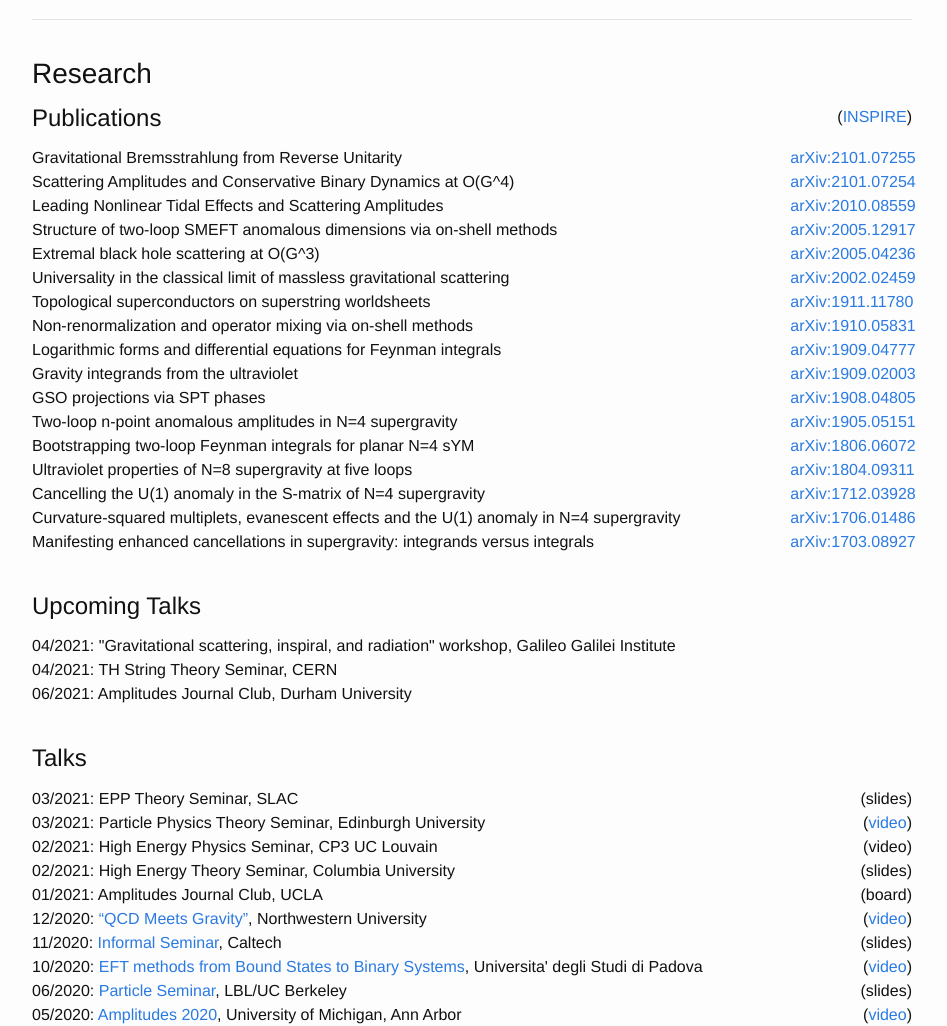
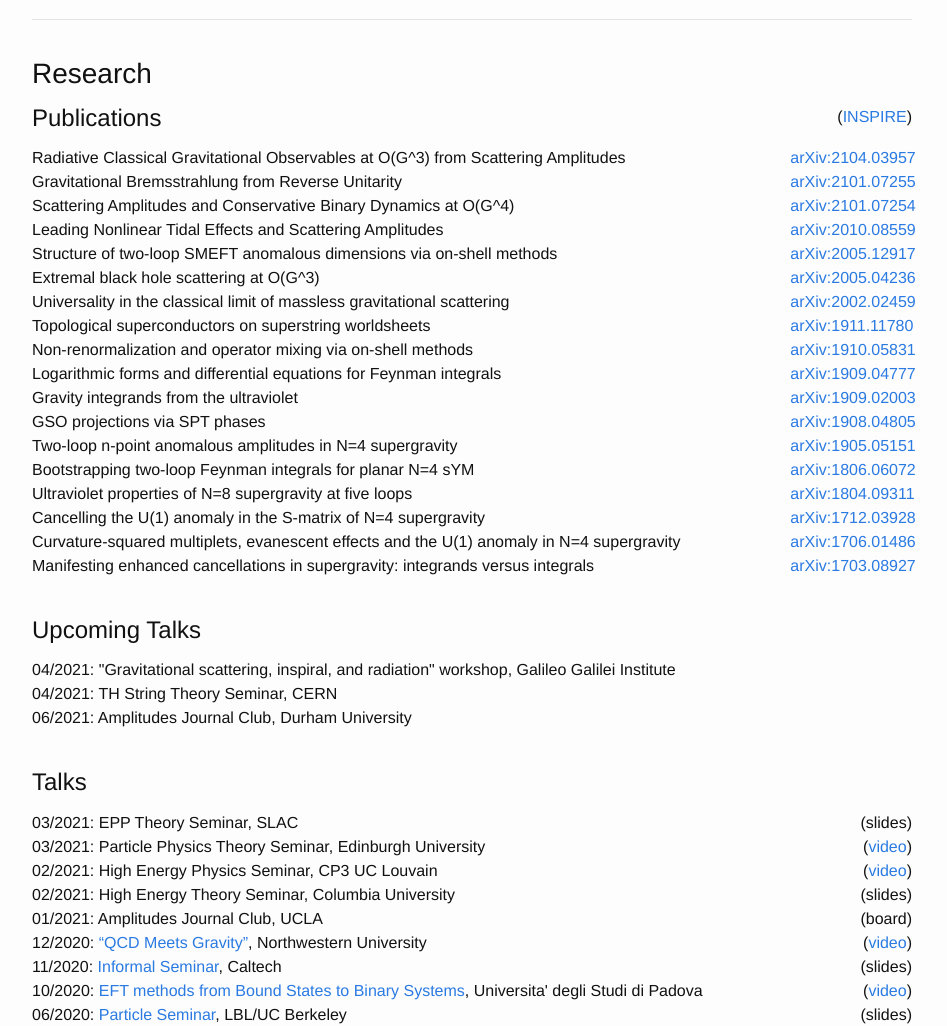
Before and after one commit to julioparra/julioparra.github.io, a Jekyll site: the page built from index.md, in a window 1280 px wide and 1400 px high. Shown: the part 374-1400 px from the top of the window, without its empty margins (168-1115 px from the left). Built offline with Jekyll 4.4.1, drawn with Linux system fonts in a browser that asks for light colours; nearby versions of some CDN libraries.

Commit message:
Added impulse paper

```diff
--- a/index.md
+++ b/index.md
@@ -32,6 +32,10 @@ Office: PAB 4-737 <br>
   <div class="row">
     <div class="col-md-10 col-0"> <h4> Publications </h4> </div>
     <div class="col-md-2 col-12" style="vertical-align: middle; text-align:right"> (<a href="http://inspirehep.net/author/profile/J.Parra.Martinez.1">INSPIRE</a>) </div>
+  </div>
+  <div class="row">
+    <div class="col-md-10 col-0">Radiative Classical Gravitational Observables at O(G^3) from Scattering Amplitudes</div>
+    <div class="col-md-2 col-12" style="text-align:right"> <a href="http://arxiv.org/abs/2104.03957">arXiv:2104.03957</a> </div>
   </div>
   <div class="row">
     <div class="col-md-10 col-0">Gravitational Bremsstrahlung from Reverse Unitarity</div>
@@ -133,7 +137,7 @@ Office: PAB 4-737 <br>
 </div>
 <div class="row">
     <div class="col-10"> 02/2021: High Energy Physics Seminar,  CP3 UC Louvain </div>
-    <div class="col-2" style="text-align:right"> (video) </div>
+    <div class="col-2" style="text-align:right"> (<a href="https://agenda.irmp.ucl.ac.be/event/4212/attachments/2615/3403/zoom_0.mp4">video</a>) </div>
 </div>
 <div class="row">
     <div class="col-10"> 02/2021: High Energy Theory Seminar,  Columbia University </div>
```
